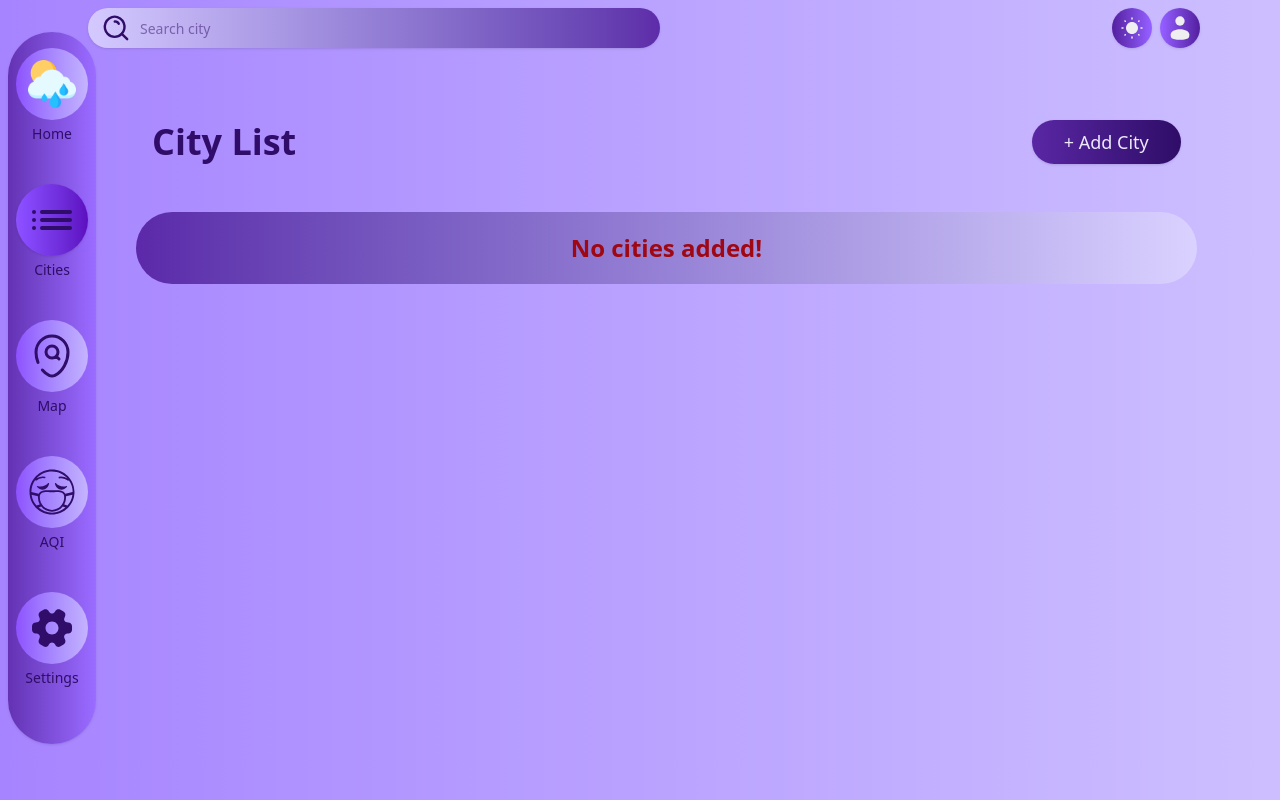
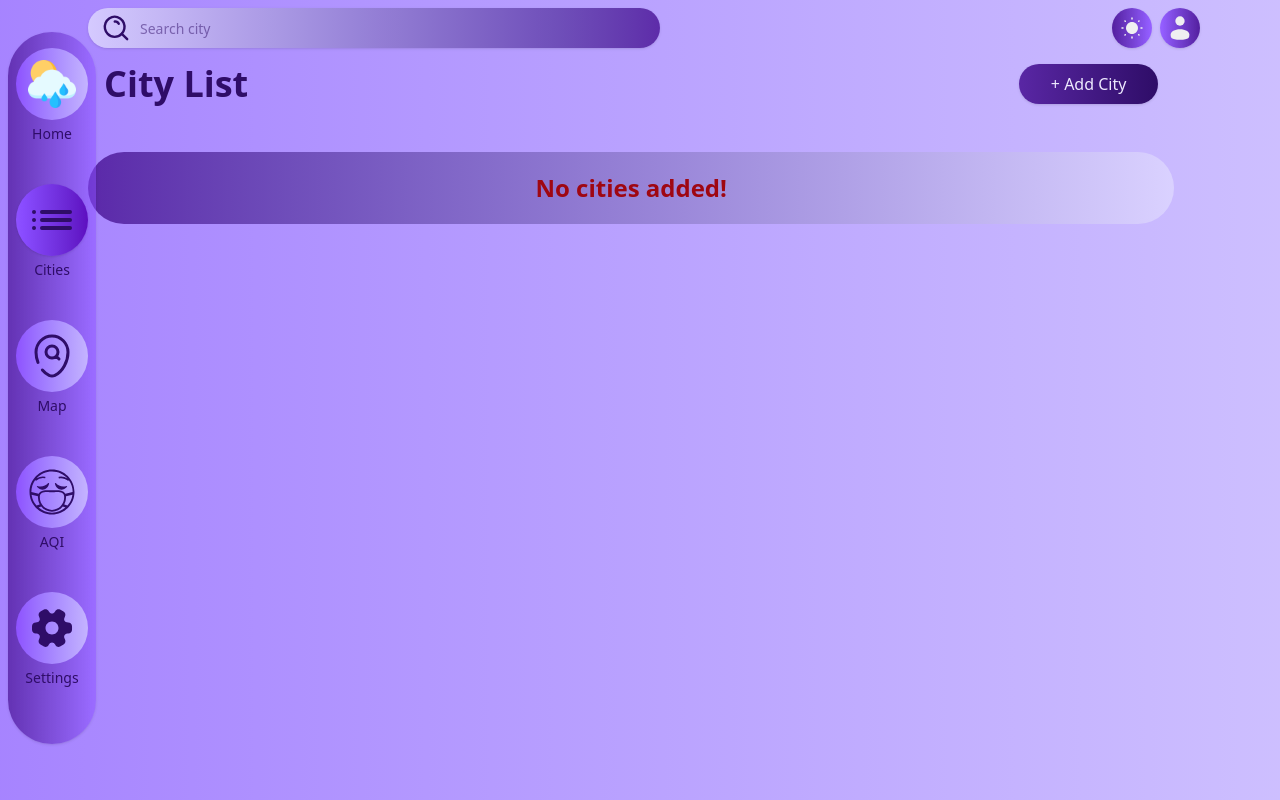
Before and after one commit to mahdibaderloo/weather-app, a React (Vite) app: page /cities in a window 1280 px wide. Built offline with nearby package versions, Linux system fonts and the light colour scheme.

Commit message:
fix Cities styles for laptop size

```diff
--- a/src/features/city/CityItem.tsx
+++ b/src/features/city/CityItem.tsx
@@ -114,12 +114,12 @@ export default function CityItem({ name, lat, lon }: CityProp) {
         {touchStartX.current ? "Swipe to remove" : name}
       </p>
       <div className="flex items-center md:w-50 gap-2">
-        <img src={icon?.icon} alt="icon" className="w-8 lg:w-10 xl:w-14" />
-        <p className="lg:text-xl text-violet-950 font-semibold">{weather}</p>
+        <img src={icon?.icon} alt="icon" className="w-8 xl:w-14" />
+        <p className="xl:text-xl text-violet-950 font-semibold">{weather}</p>
       </div>
       <img
         src={theme === "dark" ? deleteIconDark : deleteIcon}
-        className="hidden lg:block lg:w-8 w-10 z-20"
+        className="hidden lg:block lg:w-5.5 xl:w-10 z-20"
         alt="delete icon"
         onClick={handleDeleteCity}
       />
--- a/src/pages/Cities.tsx
+++ b/src/pages/Cities.tsx
@@ -6,14 +6,14 @@ export default function Cities() {
   const { cityList } = useLocationStore();
 
   return (
-    <div className="lg:w-[86%] lg:h-full flex flex-col p-2 gap-8 lg:p-4 lg:pr-6 lg:mr-4 lg:ml-30 lg:mt-22 2xl:mt-0 2xl:w-full 2xl:ml-0">
+    <div className="lg:w-[88%] lg:h-full flex flex-col p-2 gap-8 lg:p-4 lg:pr-6 lg:mr-4 lg:ml-18 lg:mt-8 2xl:mt-0 2xl:w-full 2xl:ml-0">
       <div className="flex justify-between items-center lg:p-4">
-        <p className="font-bold text-2xl lg:text-3xl xl:text-4xl text-violet-950 dark:text-violet-800">
+        <p className="font-bold text-2xl xl:text-4xl text-violet-950 dark:text-violet-800">
           City List
         </p>
         <Link
           to="/map"
-          className="hidden md:block bg-linear-to-r from-violet-900/90 to-violet-950 dark:from-violet-900/90 dark:to-slate-950/30 text-violet-100 lg:text-lg font-medium w-fit px-8 py-3 md:py-2 rounded-4xl cursor-pointer shadow hover:bg-violet-950 transition-all"
+          className="hidden md:block bg-linear-to-r from-violet-900/90 to-violet-950 dark:from-violet-900/90 dark:to-slate-950/30 text-violet-100 font-medium w-fit px-8 py-3 md:py-2 rounded-4xl cursor-pointer shadow hover:bg-violet-950 transition-all"
         >
           + Add City
         </Link>
```
